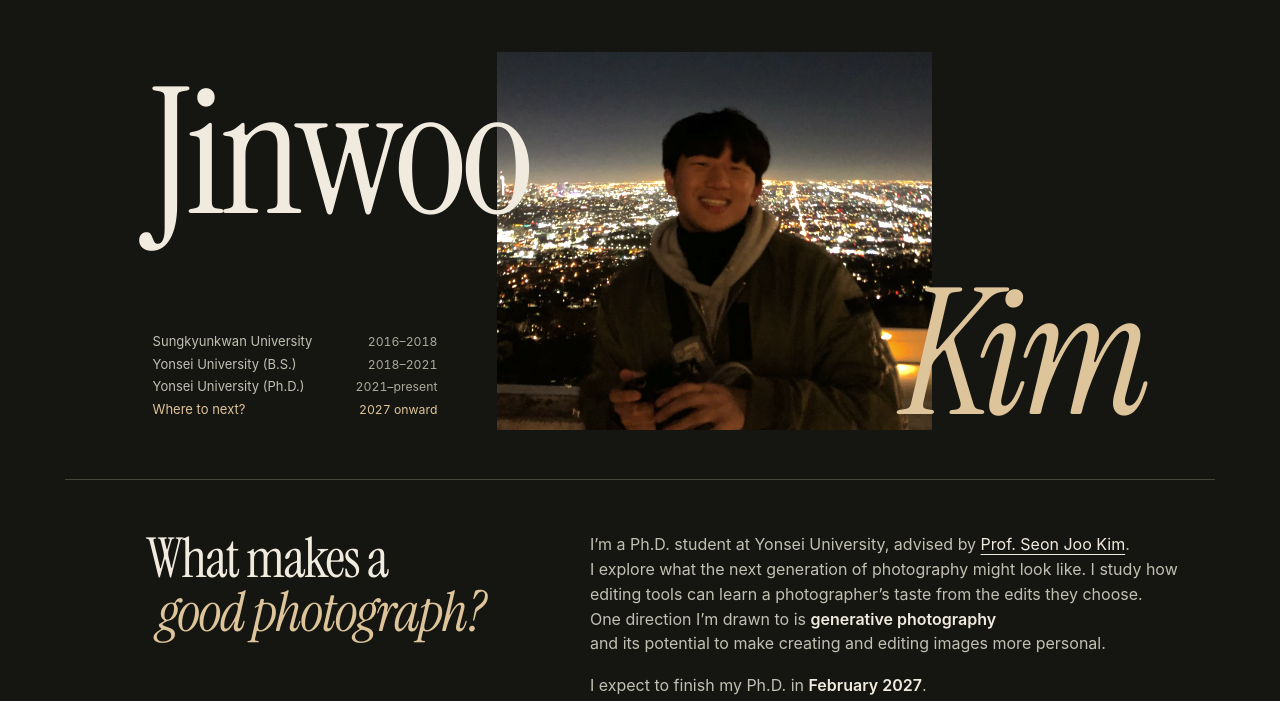
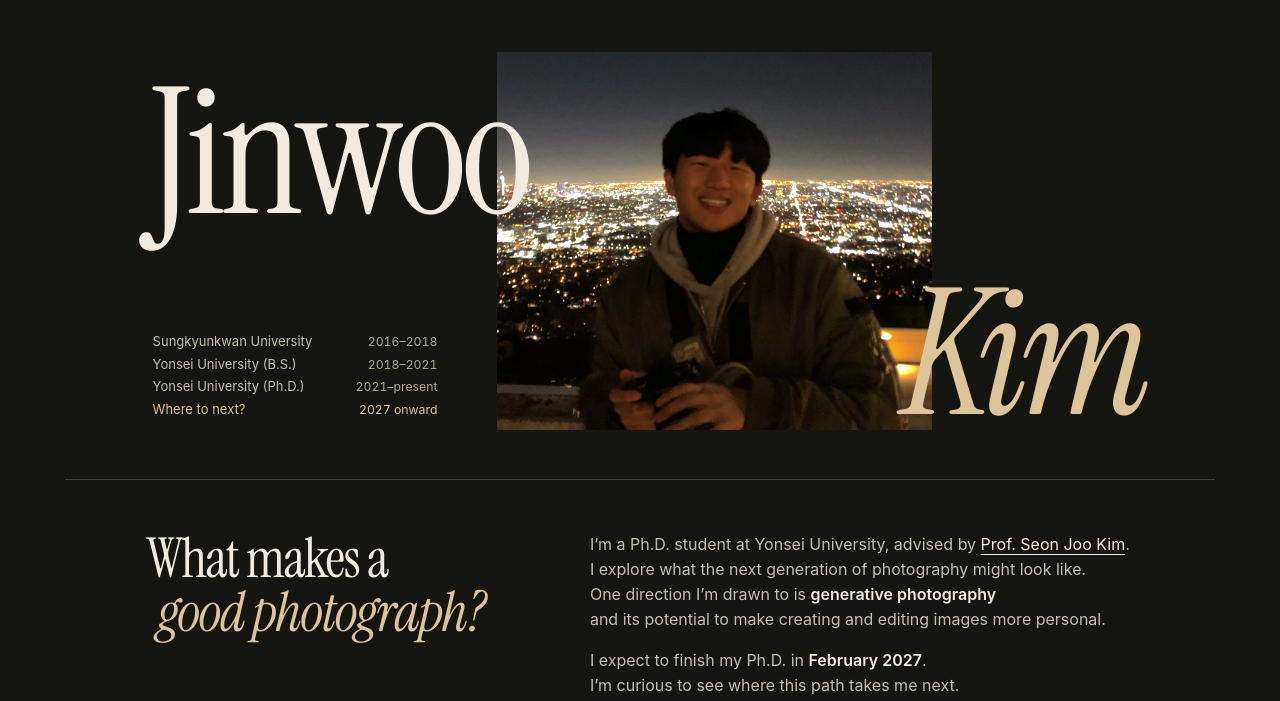
Before and after one commit to hello-jinwoo/hello-jinwoo.github.io, a plain HTML site: page index.html in a window 1280 px wide. Shown: the part 89-790 px from the top of the page. Drawn offline with Linux system fonts and the light colour scheme.

Commit message:
Remove the editing tools sentence from the biography

```diff
--- a/index.html
+++ b/index.html
@@ -103,7 +103,7 @@
       <h2 class="question" id="question">What makes a <em>good photograph?</em></h2>
       <div class="bio">
         <p>I’m a Ph.D. student at Yonsei University, advised by <a href="https://sites.google.com/site/seonjookim">Prof. Seon Joo Kim</a>.<br>
-          I explore what the next generation of photography might look like. I study how editing tools can learn a photographer’s taste from the edits they choose.<br>
+          I explore what the next generation of photography might look like.<br>
           One direction I’m drawn to is <strong>generative photography</strong><br>
           and its potential to make creating and editing images more personal.</p>
         <p>I expect to finish my Ph.D. in <time datetime="2027-02">February 2027</time>.<br>
```
